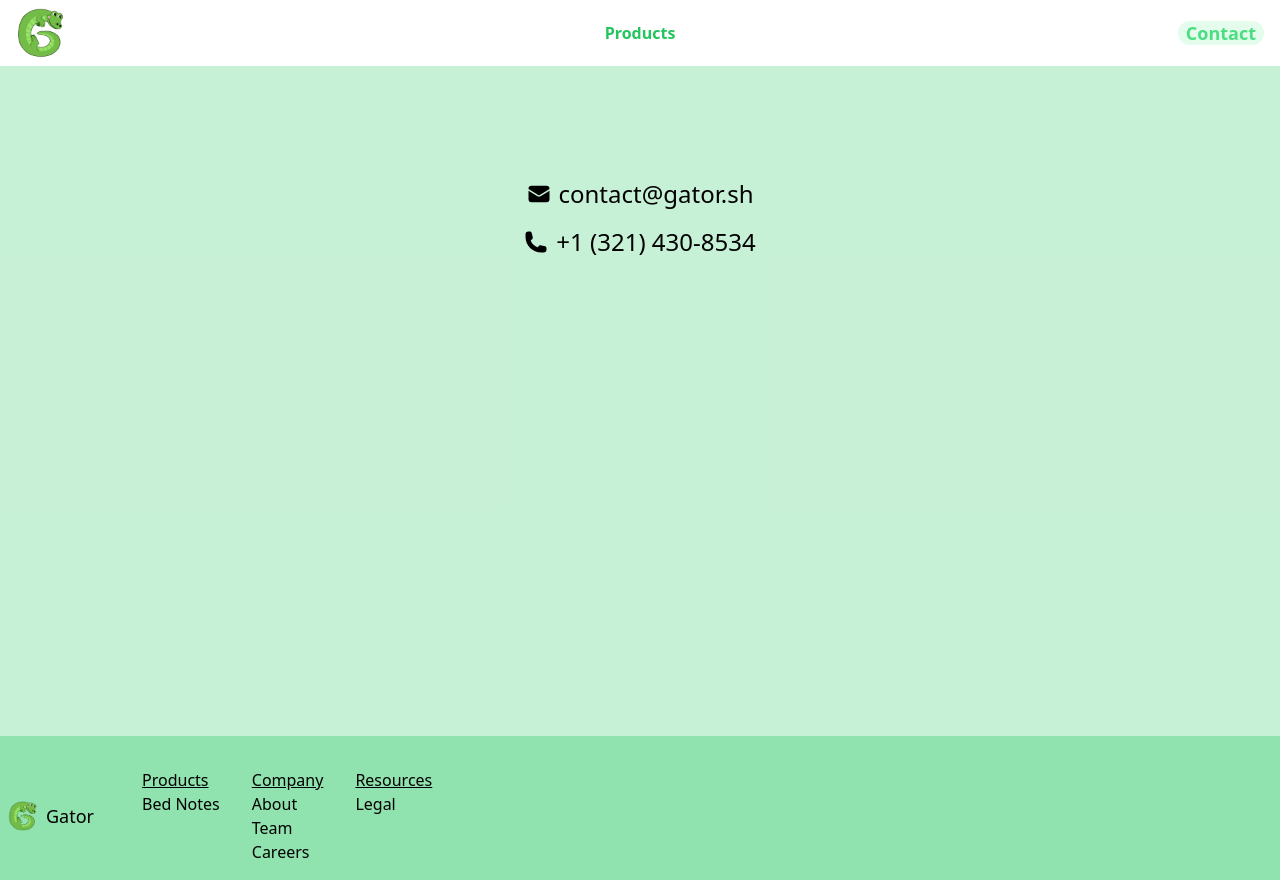
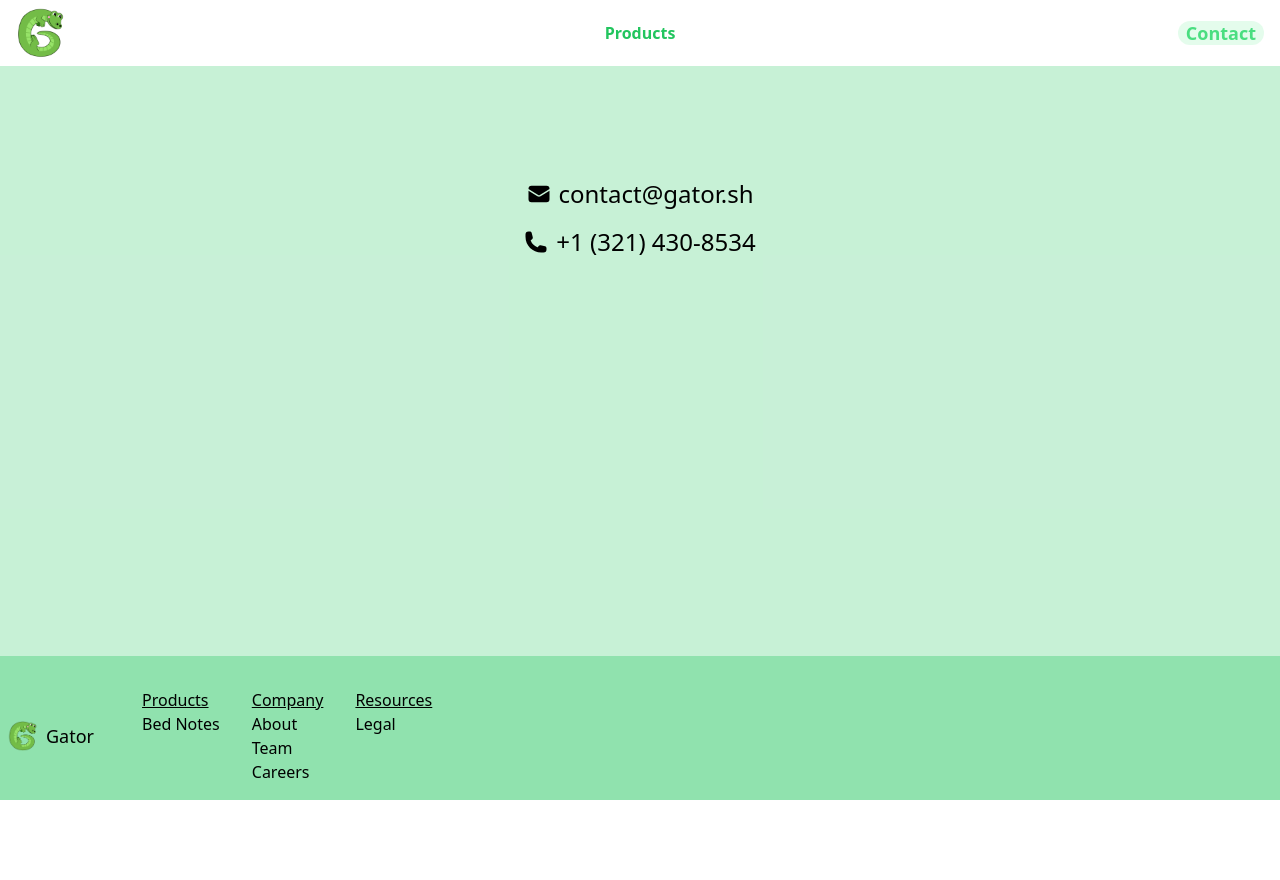
Before and after one commit to gator/gator, a Next.js app: page /contact in a window 1280 px wide. After the commit the page ends 800 px from the top, so only its background shows below. Built offline with nearby package versions, Linux system fonts and the light colour scheme.

Commit message:
grow footer

```diff
--- a/components/layout.tsx
+++ b/components/layout.tsx
@@ -8,11 +8,11 @@ interface LayoutProps {
 
 const Layout: FC<LayoutProps> = ({ children }) => {
   return (
-    <>
+    <div className='flex flex-col h-screen'>
       <Header />
       {children}
       <Footer />
-    </>
+    </div>
   )
 }
 
```
